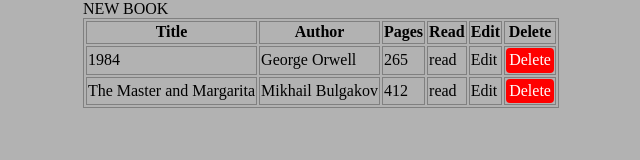
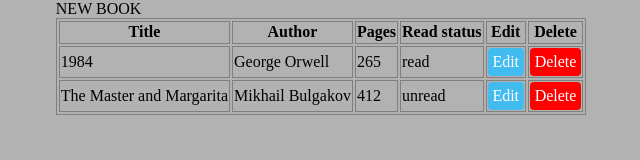
Before and after one commit to marlen-sim/library, a plain HTML site: page index.html in a window 1280 px wide. Shown: the whole page, without its empty margins (319-959 px from the left). Drawn offline with Linux system fonts and the light colour scheme.

Commit message:
Add edit button, that toggle read status

```diff
--- a/script/main.js
+++ b/script/main.js
@@ -1,20 +1,23 @@
 const myLibrary = [
-    { title: "1984", author: "George Orwell", pages: 265, read: true },
+    { title: "1984", author: "George Orwell", pages: 265, read: "read" },
     {
         title: "The Master and Margarita",
         author: "Mikhail Bulgakov",
         pages: 412,
-        read: true,
+        read: "unread",
     },
 ];
 
-function Book(title, author, pages, read) {
+function Book(title, author, pages, read, toggleReadStatus) {
     this.title = title;
     this.author = author;
     this.pages = pages;
     this.read = read;
     this.info = function () {
         return `${title} by ${author}, ${pages} pages, ${read}`;
+    };
+    this.toggleReadStatus = function () {
+        this.read = this.read === "unread" ? "read" : "unread";
     };
 }
 
@@ -40,8 +43,8 @@ button.addEventListener("click", () => {
     showBookTable();
 });
 
-function addBookToLibrary(title, author, pages) {
-    myLibrary.push(new Book(title, author, pages, "not read"));
+function addBookToLibrary(title, author, pages, read = "unread") {
+    myLibrary.push(new Book(title, author, pages, read));
 }
 
 function renderTable() {
@@ -52,7 +55,7 @@ function renderTable() {
                 <th>Title</th>
                 <th>Author</th>
                 <th>Pages</th>
-                <th>Read</th>
+                <th>Read status</th>
                 <th>Edit</th>
                 <th>Delete</th>
             </tr>
@@ -75,15 +78,16 @@ function showBookTable() {
         let title = book.title;
         let author = book.author;
         let pages = book.pages;
+        let read = book.read;
 
         rowHTML += `
         <tr class="tr" data-index="${index}">
             <td>${title}</td>
             <td>${author}</td>
             <td>${pages}</td>
-            <td>read</td>
+            <td class="js-read">${read}</td>
             <td>
-                <button>Edit</button>
+                <button class="toggle-btn js-toggle-btn" data-edit="${index}">Edit</button>
             </td>
             <td>
                 <button class="delete-btn js-delete-btn" data-delete="${index}">Delete</button>
@@ -105,6 +109,19 @@ function showBookTable() {
     function deleteItem(index) {
         myLibrary.splice(index, 1);
     }
+
+    document.querySelectorAll(".js-toggle-btn").forEach((btn) => {
+        btn.addEventListener("click", () => {
+            const index = btn.dataset.edit;
+            const book = myLibrary[index];
+            console.log(book);
+            // Toggle the read status for the specific book using the prototype method
+            book.toggleReadStatus();
+
+            // After toggling, update the table
+            showBookTable();
+        });
+    });
 }
 
 showBookTable();
--- a/styles/styles.css
+++ b/styles/styles.css
@@ -134,6 +134,14 @@ th {
     background-color: red;
     color: #fff;
     border-radius: 4px;
-    padding: 0.2em;
+    padding: 0.3em;
     cursor: pointer;
 }
+
+.toggle-btn {
+    background-color: rgb(66, 187, 238);
+    color: #fff;
+    border-radius: 4px;
+    padding: 0.3em;
+    cursor: pointer;
+}
```
